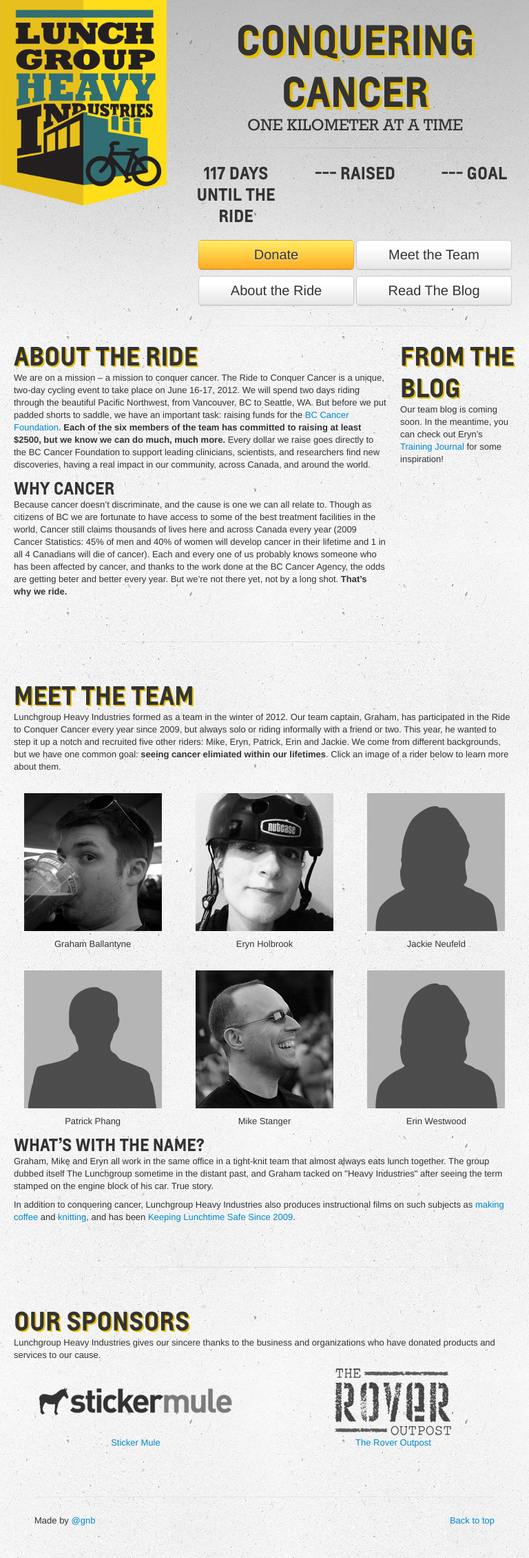
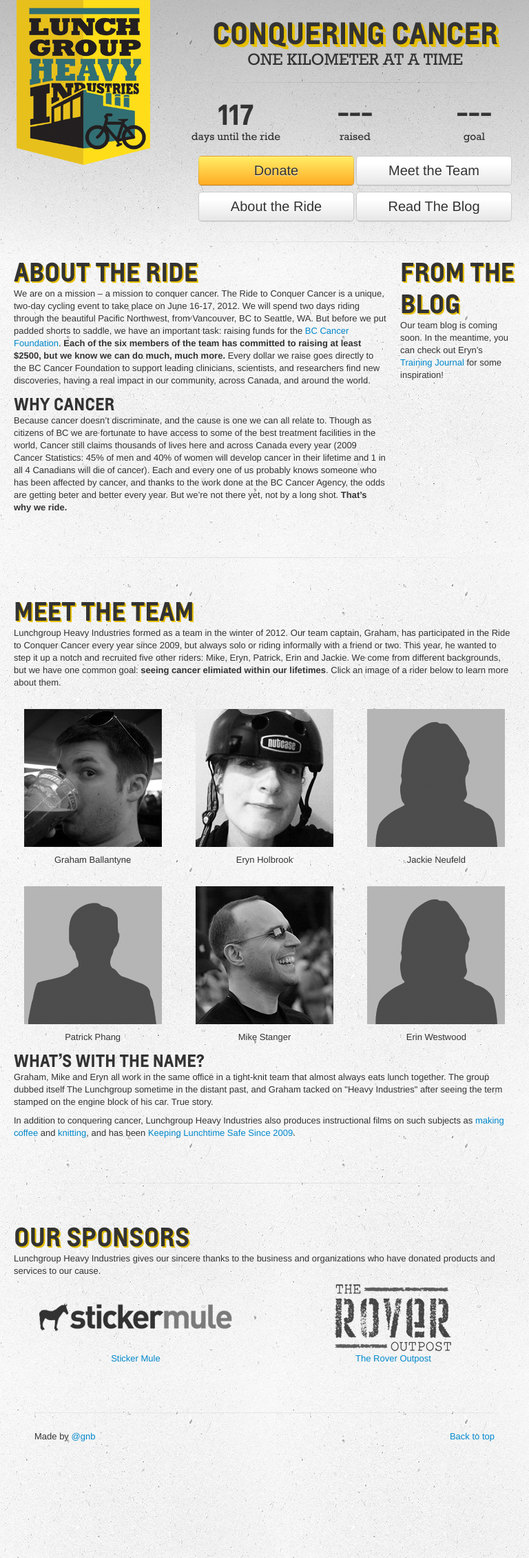
Before and after one commit to lunchgroup/lunchgroup.github.com, a Jekyll site: the page index.html, which Jekyll copies as it is, in a window 768 px wide. Shown: the whole page at 69% size. Built offline with Jekyll 4.4.1, drawn with Linux system fonts in a browser that asks for light colours; some web fonts are replaced; Markdown is read by kramdown in place of the engine named in the settings.

Commit message:
so much tweaking make it stop

```diff
--- a/css/riderpages.css
+++ b/css/riderpages.css
@@ -53,11 +53,6 @@ footer {
         text-align: center;
     }
 
-    .logo img {
-        height: 370px;
-        width: 300px;
-    }
-
 }
 
 @media (max-width: 480px) {
--- a/css/site.css
+++ b/css/site.css
@@ -71,31 +71,6 @@ h2 {
 	font: .4em RockwellRegular, "Helvetica Neue", Helvetica, sans-serif;
 	text-transform: none;
 }
-
-ul.stats-tabs li {
-	float: left;
-	margin: 0 20px 0 0;
-	padding: 0 20px 0 0;
-	border-right: 1px solid #ccc;
-	}
-ul.stats-tabs li:last-child {
-	margin: 0;
-	padding: 0;
-	border: none;
-	}
-ul.stats-tabs li {
-	display: block;
-	float: left;
-	font: 24px LouisBold, "Helvetica Neue", Helvetica, sans-serif;
-	}
-ul.stats-tabs li span {
-	display: block;
-	margin-top: 2px;
-	font: 13px RockwellRegular, "Helvetica Neue", Helvetica, sans-serif;
-	font-weight: lighter;
-
-	}
-
 
 .navbuttons {
 	margin-top: 20px;
@@ -258,16 +233,16 @@ footer {
 
 	.stats {
 		margin-bottom: 10px;
-		font-size: 20px;
-
+        font: 24px LouisBold, "Helvetica Neue", Helvetica, sans-serif;
 	}
 
-	.stats span {
+	.stats span.stat_caption {
 		display: inline;
 		font: 1em LouisBold, "Helvetica Neue", Helvetica, sans-serif;
 		text-transform: uppercase;
 
 	}
+
 
 	.navbuttons p {
 		margin: 0;
@@ -287,20 +262,28 @@ footer {
     }
 }
 
-@media (max-width: 768px) {
+@media (min-width: 480px) and (max-width: 950px) {
+    .hero h1 {
+        font: 42px LouisBold, "Helvetica Neue", Helvetica, sans-serif;
+    }
+
     .logo img {
         margin: 0 auto;
+        width: 80%;
+    }
+
+}
+
+@media (max-width: 768px) {
+
+
+    .hero h1 {
+        font: 42px LouisBold, "Helvetica Neue", Helvetica, sans-serif;
     }
 
     .stats {
-        font-size: 24px;
-        margin-bottom: 20px;
-    }
-
-    .stats span.stat_caption {
-        display: inline;
-    	font: 1em LouisBold, "Helvetica Neue", Helvetica, sans-serif;
-    	text-transform: uppercase;
+/*        font: 36px LouisBold, "Helvetica Neue", Helvetica, sans-serif;
+*/        margin-bottom: 20px;
     }
 
 }
```
